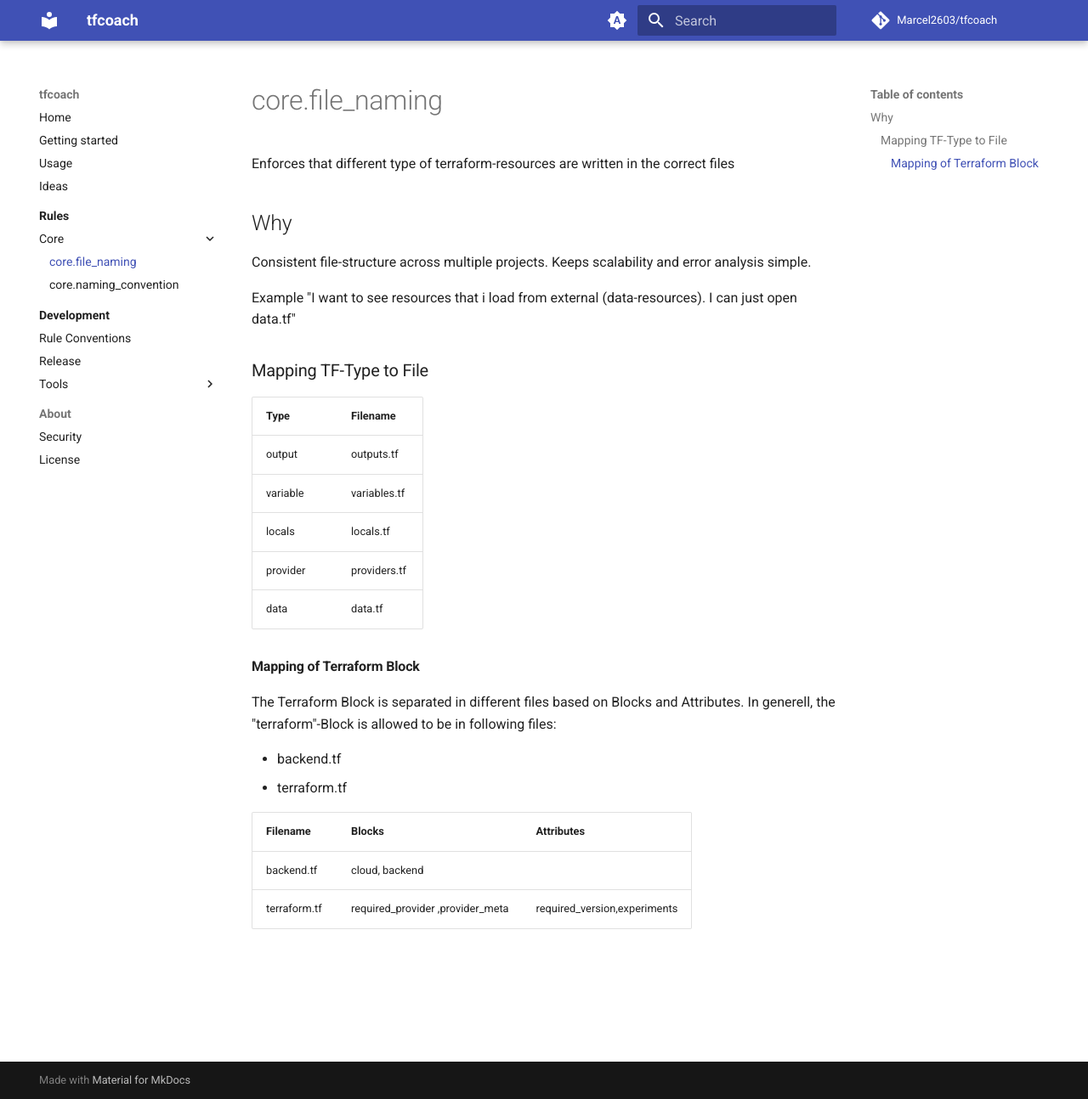
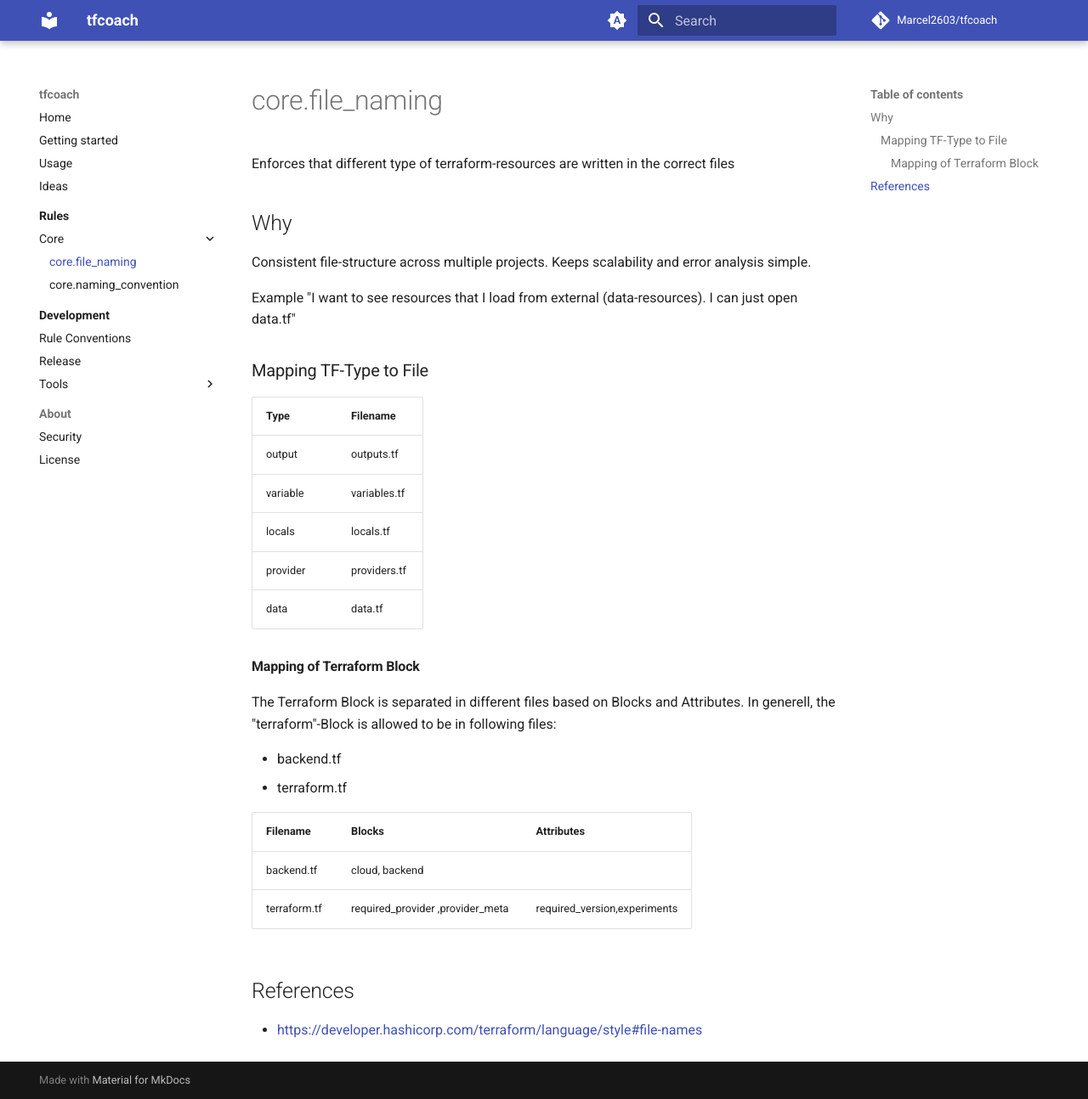
Before and after one commit to Marcel2603/tfcoach, an MkDocs documentation site: the page built from docs/pages/rules/core/file_naming.md, in a window 1280 px wide and 1294 px high. Shown: the whole window at 85% size. Built offline with MkDocs 1.6.1 and Material for MkDocs 9.7.7, drawn with Linux system fonts in a browser that asks for light colours; comment, search, counter and statistics services are not loaded.

Commit message:
doc(rule): add reference

```diff
--- a/docs/pages/rules/core/file_naming.md
+++ b/docs/pages/rules/core/file_naming.md
@@ -8,7 +8,7 @@ in the correct files
 Consistent file-structure across multiple projects. Keeps scalability and
 error analysis simple.
 
-Example "I want to see resources that i load from external (data-resources). I
+Example "I want to see resources that I load from external (data-resources). I
 can just open data.tf"
 
 ### Mapping TF-Type to File
@@ -33,3 +33,7 @@ In generell, the "terraform"-Block is allowed to be in following files:
 |--------------|----------------------------------|------------------------------|
 | backend.tf   | cloud, backend                   |                              |
 | terraform.tf | required_provider ,provider_meta | required_version,experiments |
+
+## References
+
+- <https://developer.hashicorp.com/terraform/language/style#file-names>
```
